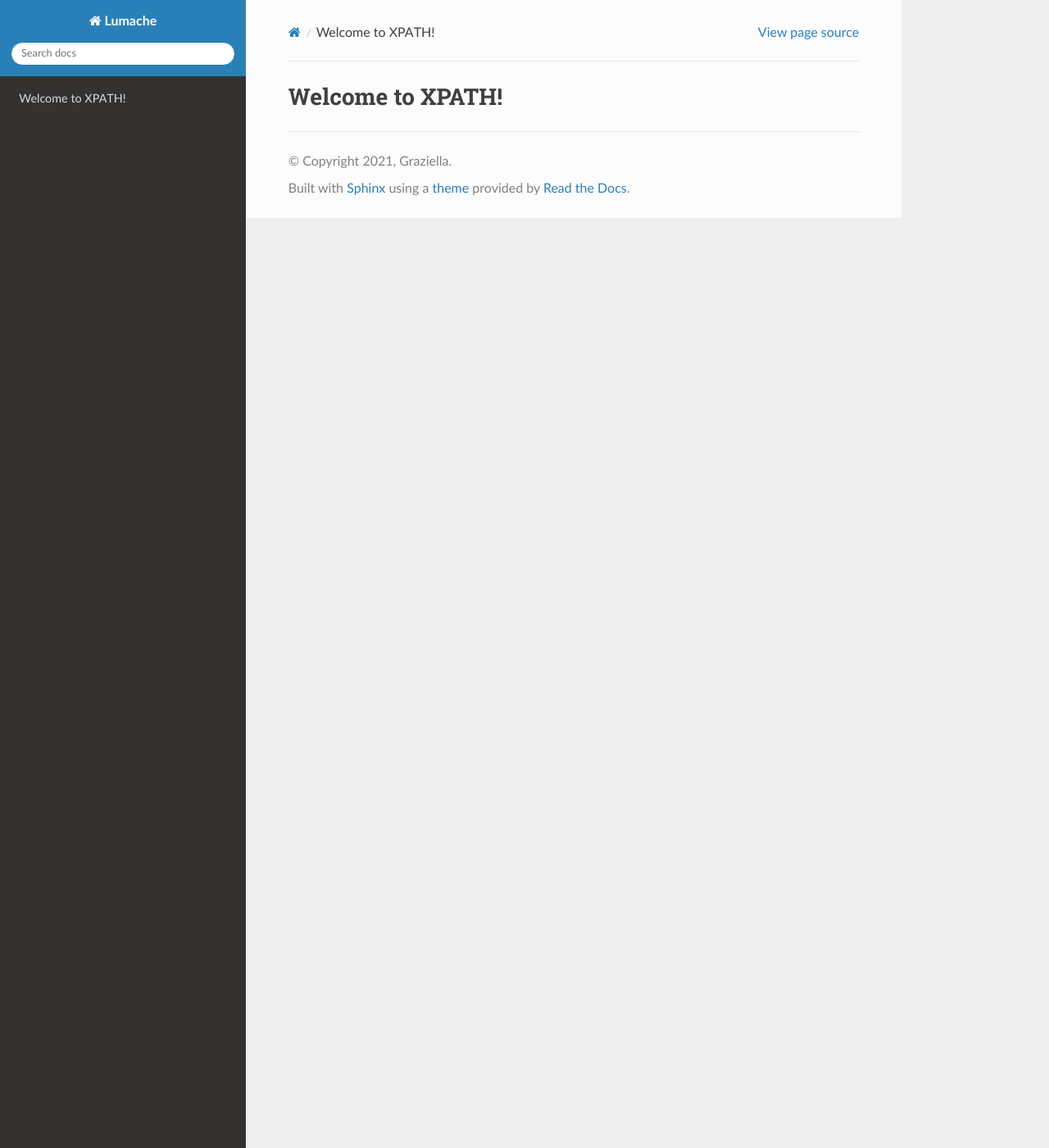
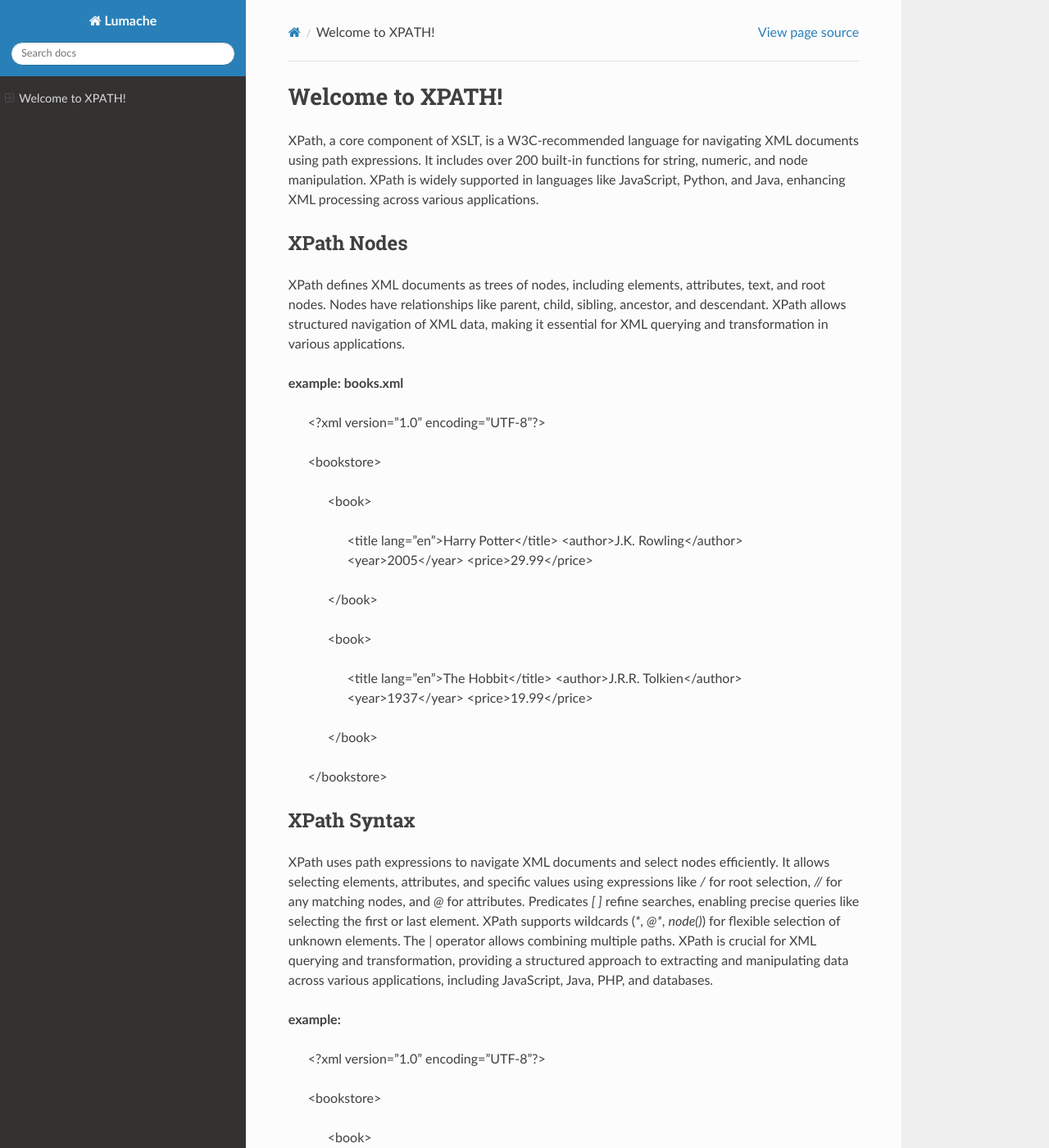
Before and after one commit to riah89294/xml-tutorial, a Sphinx documentation site: the page built from docs/source/xpath.rst, in a window 1280 px wide and 1400 px high. Shown: the whole window at 82% size. Built offline with Sphinx 7.4.7 and the Read the Docs theme 3.1.0, drawn with Linux system fonts in a browser that asks for light colours; pages that are not in the unit, such as notebooks, are missing from menus; some of the changed text lies outside the part shown.

Commit message:
Update xpath.rst

```diff
--- a/docs/source/xpath.rst
+++ b/docs/source/xpath.rst
@@ -1,2 +1,61 @@
 Welcome to XPATH!
 #################
+XPath, a core component of XSLT, is a W3C-recommended language for navigating XML documents using path expressions. It includes over 200 built-in functions for string, numeric, and node manipulation. XPath is widely supported in languages like JavaScript, Python, and Java, enhancing XML processing across various applications.
+
+XPath Nodes
+------------
+XPath defines XML documents as trees of nodes, including elements, attributes, text, and root nodes. Nodes have relationships like parent, child, sibling, ancestor, and descendant. XPath allows structured navigation of XML data, making it essential for XML querying and transformation in various applications.
+
+**example: books.xml**
+
+  <?xml version="1.0" encoding="UTF-8"?>
+
+  <bookstore>
+
+    <book>
+
+      <title lang="en">Harry Potter</title>
+      <author>J.K. Rowling</author>
+      <year>2005</year>
+      <price>29.99</price>
+
+    </book>
+
+    <book>
+
+      <title lang="en">The Hobbit</title>
+      <author>J.R.R. Tolkien</author>
+      <year>1937</year>
+      <price>19.99</price>
+
+    </book>
+
+  </bookstore>
+
+XPath Syntax
+-------------
+XPath uses path expressions to navigate XML documents and select nodes efficiently. It allows selecting elements, attributes, and specific values using expressions like `/` for root selection, `//` for any matching nodes, and `@` for attributes. Predicates `[ ]` refine searches, enabling precise queries like selecting the first or last element. XPath supports wildcards (`*`, `@*`, `node()`) for flexible selection of unknown elements. The `|` operator allows combining multiple paths. XPath is crucial for XML querying and transformation, providing a structured approach to extracting and manipulating data across various applications, including JavaScript, Java, PHP, and databases.
+
+**example:**
+
+  <?xml version="1.0" encoding="UTF-8"?>
+
+  <bookstore>
+
+      <book>
+
+          <title lang="en">Harry Potter</title>
+          <author>J.K. Rowling</author>
+          <price>29.99</price>
+
+      </book>
+
+      <book>
+
+          <title lang="en">Learning XML</title>
+          <author>Erik T. Ray</author>
+          <price>39.95</price>
+
+      </book>
+
+  </bookstore>
```
